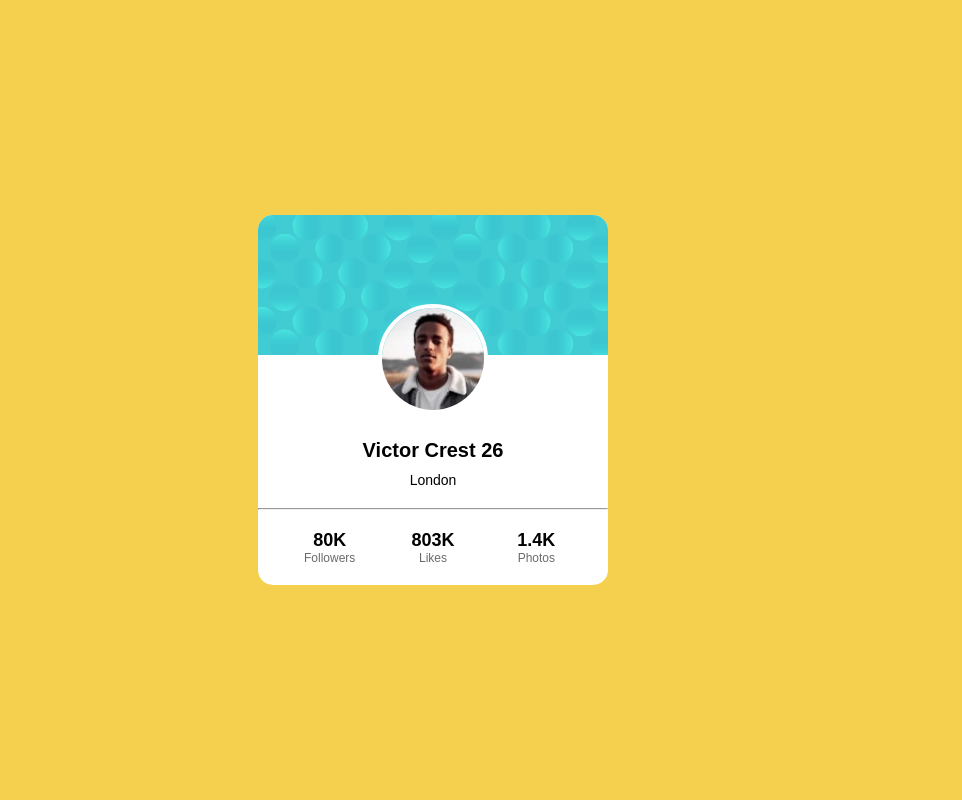
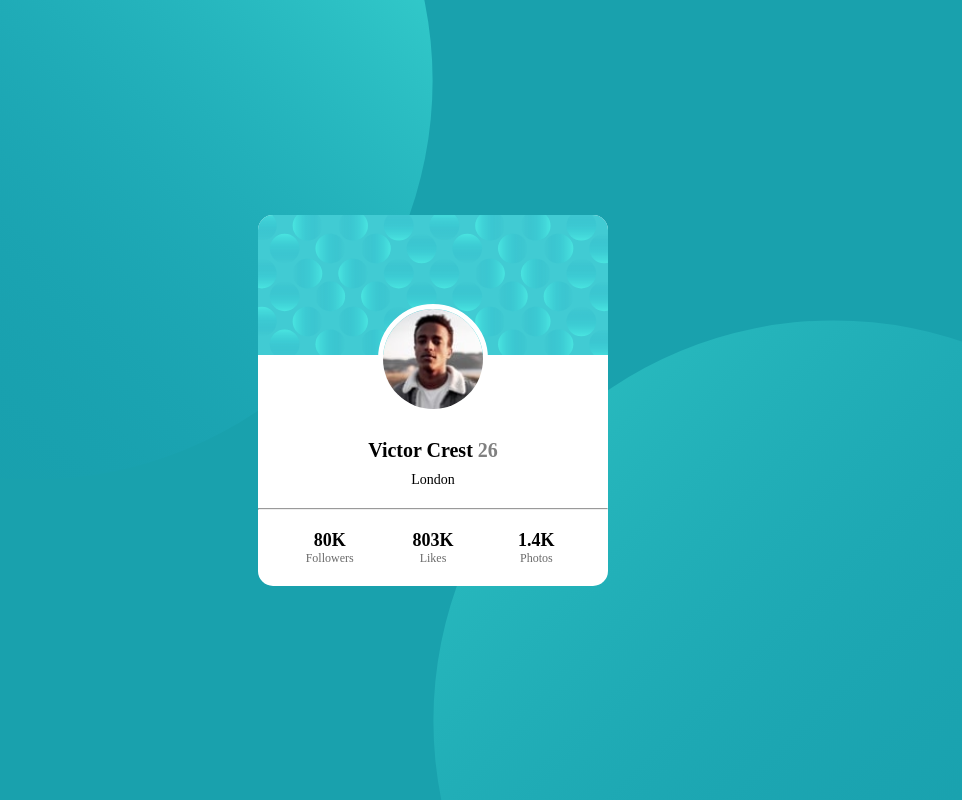
Before and after one commit to 91Michal91/profileCardComponent, a plain HTML site: page index.html in a window 1280 px wide. Shown: the whole page, without its empty margins (207-1169 px from the left). Drawn offline with Linux system fonts and the light colour scheme; a web font is replaced by a local one.

Commit message:
Adjust background positioning and sizing for SVG patterns

```diff
--- a/index.html
+++ b/index.html
@@ -2,13 +2,15 @@
 <html lang="en">
 <head>
   <meta charset="UTF-8">
-  <meta name="viewport" content="width=device-width, initial-scale=1.0"> <!-- displays site properly based on user's device -->
+  <meta name="viewport" content="width=device-width, initial-scale=1.0">
 
   <link rel="icon" type="image/png" sizes="32x32" href="./images/favicon-32x32.png">
 
+  <link rel="stylesheet" href="https://fonts.google.com/share?selection.family=Kumbh+Sans:wght@100..900">
+
   <title>Frontend Mentor | Profile card component</title>
   <link rel="stylesheet" href="styles.css">
-  <!-- Feel free to remove these styles or customise in your own stylesheet 👍 -->
+
 
 </head>
 <body>
@@ -20,13 +22,13 @@
     <div class="content">
 
       <img src="images/image-victor.jpg" alt="Jessica Randall" class="profile-pic">
-      <h2 class="title">Victor Crest
-        26</h2>
+      <h2 class="title">Victor Crest <span class="age">26</span></h2>
+
         <p class="published"> London</p>
       <p class="description"></p>
       <hr>
 
-      <!-- ... other parts of your HTML above ... -->
+
 <div class="stats">
   <div class="stat">
     <span class="number">80K</span>
@@ -41,14 +43,7 @@
     <span class="label">Photos</span>
   </div>
 </div>
-<!-- ... rest of your HTML ... -->
 
-
-
-    <!-- <div class="attribution">
-      Challenge by <a href="https://www.frontendmentor.io?ref=challenge" target="_blank">Frontend Mentor</a>.
-      Coded by <a href="#">Your Name Here</a>.
-    </div> -->
   </div>
 
 
--- a/styles.css
+++ b/styles.css
@@ -6,19 +6,31 @@
 
   body, html {
     height: 100%;
-    font-family: 'Your preferred font', sans-serif;
+    font-family:  font-family 'Kumbh Sans', sans-serif;
+  }
+
+.normal-weight {
+    font-weight: 400;
+  }
+
+
+  .bold-weight {
+    font-weight: 700;
   }
 
   body {
-    background-color: #F5d04e;
-    background-image: url('background.svg');
-    background-size: cover;
-    background-position: center;
+    background-color: #19a1ad;
+    background-image: url('images/bg-pattern-top.svg'), url('images/bg-pattern-bottom.svg');
+    background-position: right 50vw bottom 40vh, left 50vw top 40vh;
+    background-repeat: no-repeat;
+    background-size: contain;
     display: flex;
     justify-content: center;
     align-items: center;
     padding: 10px;
-  }
+    height: 100vh;
+}
+
 
   .container {
     width: 350px;
@@ -29,6 +41,10 @@
     flex-direction: column;
     position: relative;
   }
+  .age {
+    color: gray;
+  }
+
 
   .title, .published, .author, .description {
     padding: 0 20px;
@@ -54,47 +70,45 @@
   }
 
   .avatar {
-    width: 50px; /* Adjust based on your preference */
+    width: 50px;
     border-radius: 50%;
   }
   .profile-pic {
-    width: 110px; /* Ustaw szerokość obrazka */
-    height: 110px; /* Ustaw wysokość obrazka */
-    border-radius: 50%; /* To sprawia, że obrazek jest kołem */
-    display: block; /* Umożliwia stosowanie marginesów */
-    margin: -55px auto 20px; /* Ujemny margines, by zdjęcie nachodziło na tło */
-    border: 4.5px solid white; /* Delikatna biała obramówka */
-    position: absolute; /* Pozycjonowanie względem kontenera */
+    width: 110px;
+    height: 110px;
+    border-radius: 50%;
+    display: block;
+    margin: -55px auto 20px;
+    border: 5.5px solid white;
+    position: absolute;
     left: 0;
     right: 0;
     margin-left: auto;
-    margin-right: auto; /* Centrowanie zdjęcia */
+    margin-right: auto;
   }
 
-  /* ... other styles ... */
+
 
 .stats {
     display: flex;
-    justify-content: space-around; /* This will distribute space evenly between the stat items */
+    justify-content: space-around;
     align-items: center;
-    text-align: center; /* Center the text for each stat */
-    padding: 20px; /* Add some padding inside the stats container */
+    text-align: center;
+    padding: 20px;
   }
 
   .stat {
-    flex: 1; /* Each stat item will take up equal space */
+    flex: 1;
   }
 
   .number {
-    display: block; /* Makes the number appear above the label */
-    font-size: 18px; /* Set the font size as needed */
-    font-weight: bold; /* Makes the number bold */
+    display: block;
+    font-size: 18px;
+    font-weight: bold;
   }
 
   .label {
-    display: block; /* Makes the label appear below the number */
-    font-size: 12px; /* Set the font size as needed */
-    color: #6a6a6a; /* A lighter color for the label text */
+    display: block;
+    font-size: 12px;
+    color: #6a6a6a;
   }
-
-  /* ... rest of your styles ... */
```
Also changed, not shown: images/bg-pattern-bottom.svg (renamed from images/background.svg).
